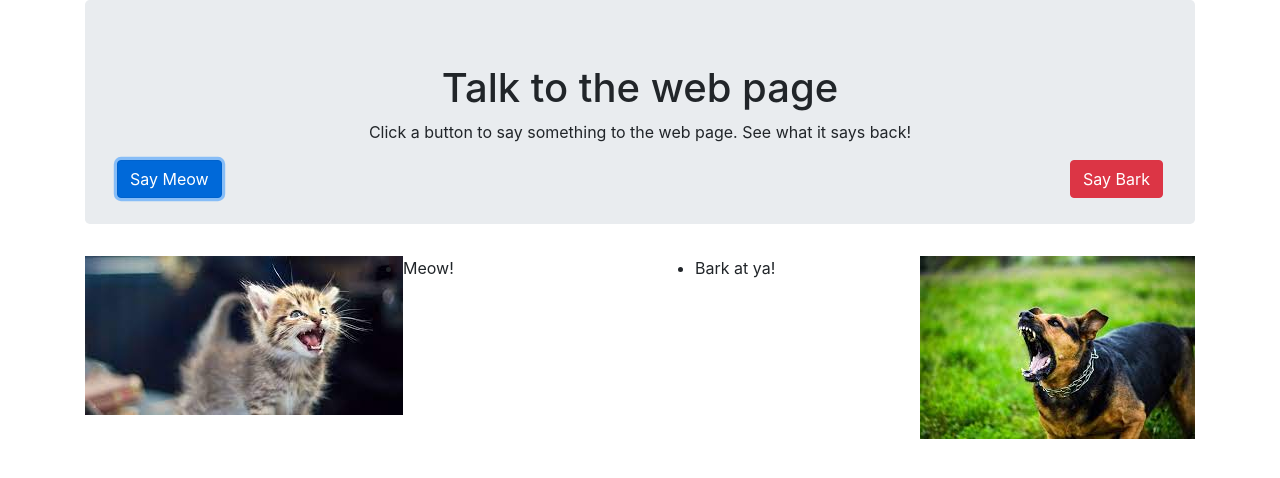
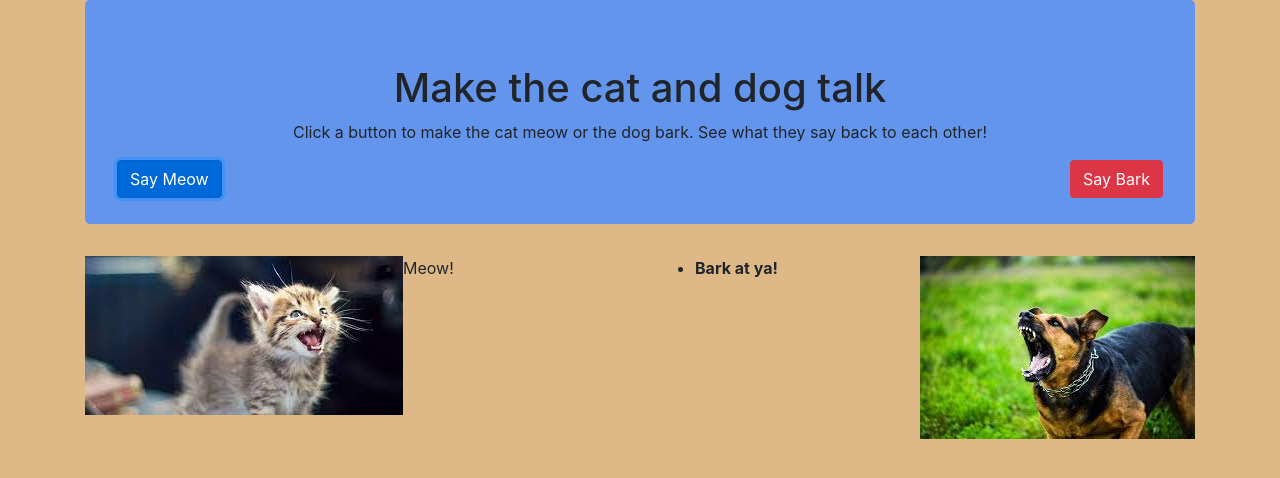
Before and after one commit to jmlden36/catvsdog, a plain HTML site: page index.html in a window 1280 px wide. Both pictures are taken after a click on the button "Say Meow". Drawn offline with Linux system fonts and the light colour scheme.

Commit message:
change background color to burlywood and Jumbotron background color to cornflowerblue

```diff
--- a/css/styles.css
+++ b/css/styles.css
@@ -0,0 +1,7 @@
+body {
+  background-color: burlywood;
+}
+
+.jumbotron {
+  background-color: cornflowerblue;
+}
--- a/index.html
+++ b/index.html
@@ -11,8 +11,8 @@
   <div class="container">
     <div class="jumbotron">
       <div class="text-center">
-        <h1>Talk to the web page</h1>
-        <p>Click a button to say something to the web page. See what it says back!</p>
+        <h1>Make the cat and dog talk</h1>
+        <p>Click a button to make the cat meow or the dog bark. See what they say back to each other!</p>
       </div>
         <div class="float-left">
           <button class="btn btn-primary" id="meow">Say Meow</button>
--- a/js/scripts.js
+++ b/js/scripts.js
@@ -2,7 +2,7 @@ $(document).ready(function() {
 
   $("button#meow").click(function() {
     $("ul#cat").prepend("<li>Meow!</li>");
-    $("ul#dog").prepend("<li>Bark at ya!</li>");
+    $("ul#dog").prepend("<li><strong>Bark at ya!<strong></li>");
     $("ul#cat").children("li").first().click(function() {
       $(this).remove();
     });
@@ -15,7 +15,7 @@ $(document).ready(function() {
 
 
   $("button#bark").click(function() {
-    $("ul#cat").prepend("<li>Meow that's not very nice!</li>");
+    $("ul#cat").prepend("<li><Strong>Meow that's not very nice!<strong></li>");
     $("ul#dog").prepend("<li>Bark!</li>");
     $("ul#cat").children("li").first().click(function() {
       $(this).remove();
```
